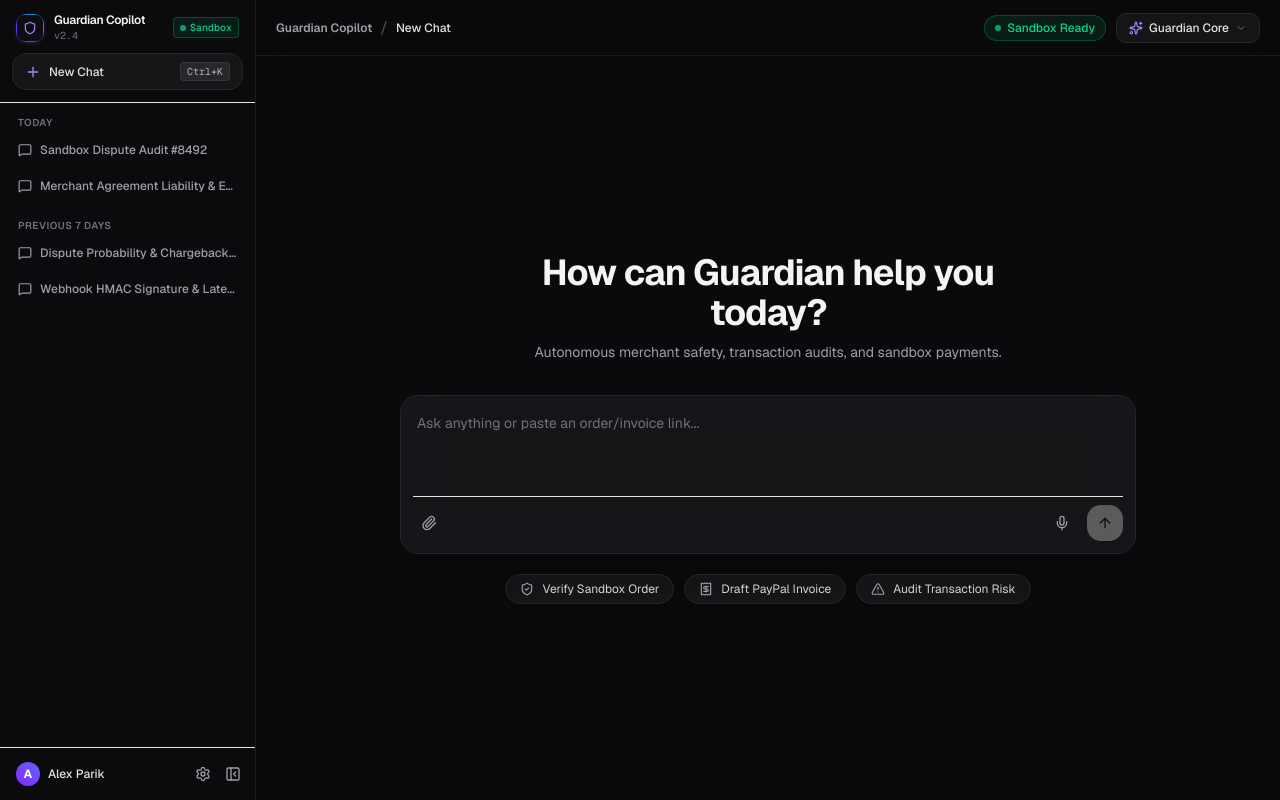
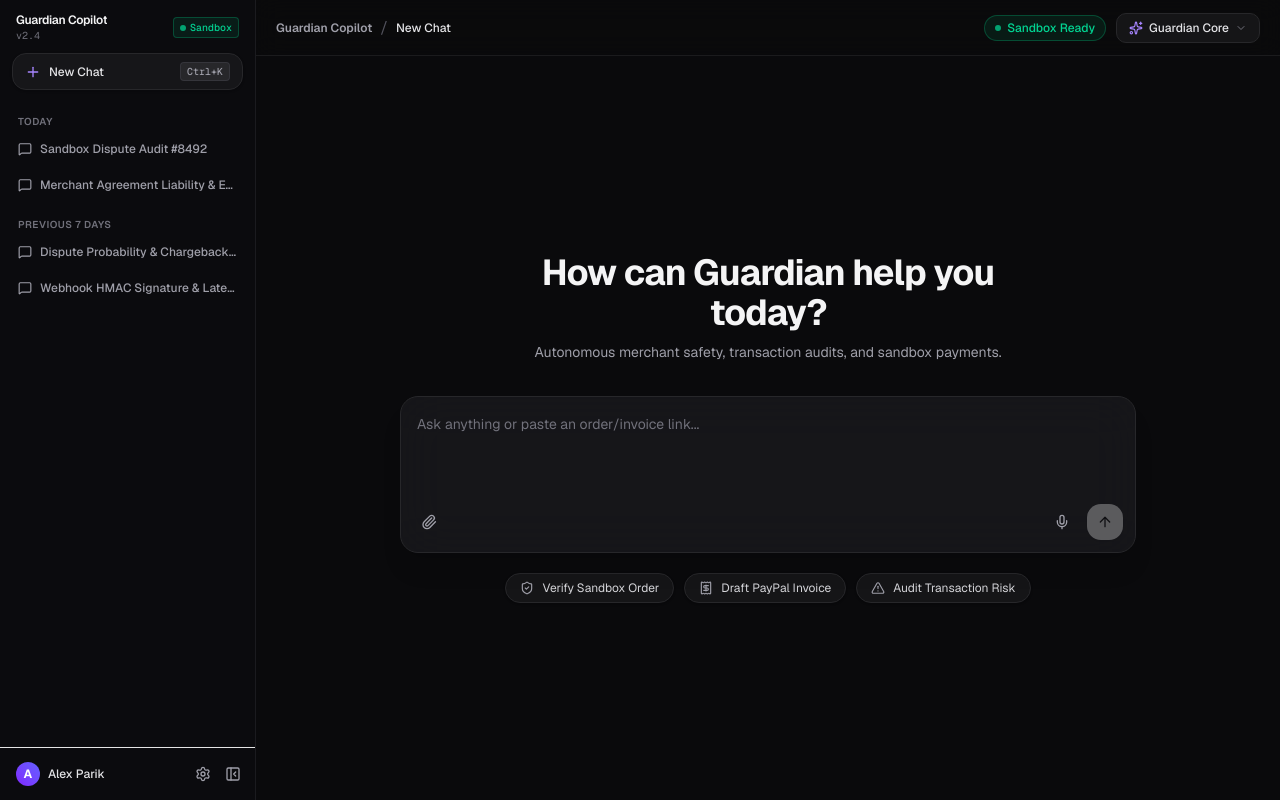
Before and after one commit to HardikBorkar/Can-I-Buy-It-, a Next.js app: page /copilot in a window 1280 px wide. Built offline with nearby package versions, Linux system fonts and the light colour scheme.

Commit message:
fix(ui): remove logo next to Guardian Copilot and remove horizontal dividing lines in sidebar and prompt input

```diff
--- a/components/copilot/hero.tsx
+++ b/components/copilot/hero.tsx
@@ -98,7 +98,7 @@ export function CopilotHero({
           />
 
           {/* Bottom Bar: Attach Clip on Left, Audio & Send on Right */}
-          <div className="flex items-center justify-between pt-2 border-t border-zinc-850/60">
+          <div className="flex items-center justify-between pt-2">
             {/* Left Attach Clip */}
             <button
               type="button"
--- a/components/copilot/message-stream.tsx
+++ b/components/copilot/message-stream.tsx
@@ -282,7 +282,7 @@ export function CopilotMessageStream({
               className="w-full bg-transparent text-sm text-zinc-100 placeholder-zinc-500 focus:outline-none resize-none leading-relaxed px-1 pt-1 pb-2"
             />
 
-            <div className="flex items-center justify-between pt-2 border-t border-zinc-850/60">
+            <div className="flex items-center justify-between pt-2">
               {/* Left Attach Clip */}
               <button
                 type="button"
--- a/components/copilot/sidebar.tsx
+++ b/components/copilot/sidebar.tsx
@@ -2,7 +2,6 @@
 
 import React, { useState } from "react";
 import {
-  Shield,
   Plus,
   MessageSquare,
   Pencil,
@@ -78,20 +77,14 @@ export function CopilotSidebar({
       }`}
     >
       {/* 1. Top Branding & New Chat Button */}
-      <div className="p-3 border-b border-zinc-850/60 space-y-2.5">
+      <div className="p-3 space-y-2.5">
         {/* Workspace Branding */}
         <div
           className={`flex items-center justify-between ${
             isCollapsed ? "justify-center" : "px-1"
           }`}
         >
-          <div className="flex items-center gap-2.5 min-w-0">
-            <div className="w-7 h-7 rounded-lg bg-gradient-to-tr from-violet-600 via-indigo-600 to-emerald-500 p-[1px] shrink-0 shadow-sm shadow-violet-500/20">
-              <div className="w-full h-full bg-[#0E0E12] rounded-[7px] flex items-center justify-center">
-                <Shield className="w-3.5 h-3.5 text-violet-400" />
-              </div>
-            </div>
-
+          <div className="flex items-center min-w-0">
             {!isCollapsed && (
               <div className="truncate">
                 <span className="font-semibold text-xs text-zinc-100 tracking-tight block truncate">
```
